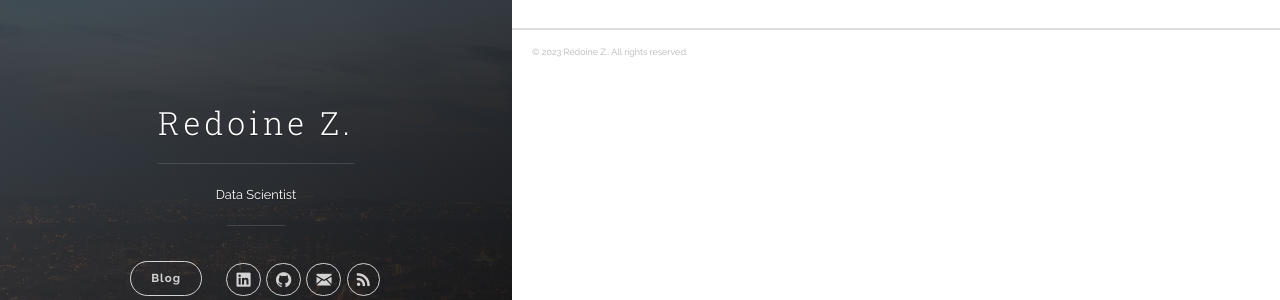
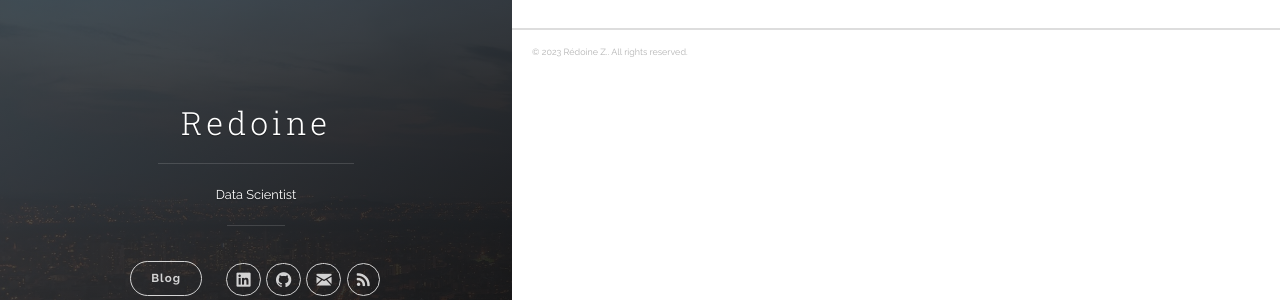
Before and after one commit to redoine-zitouni/redoine-zitouni.github.io, a Jekyll site: the page built from index.html, in a window 1280 px wide. Shown: the part 246-546 px from the top of the page. Built offline with Jekyll 4.4.1, drawn with Linux system fonts in a browser that asks for light colours; the list of posts is cut into pages by our own code.

```diff
--- a/_config.yml
+++ b/_config.yml
@@ -1,5 +1,5 @@
 # Site settings
-title: Redoine Z.
+title: Redoine
 description: 'Data Scientist'
 url: 'https://redoine-zitouni.github.io'
 baseurl: ''
@@ -13,7 +13,7 @@ author:
 #  twitter_username: redoine
 #  facebook_username: redoine
   github_username:  redoine-zitouni
-  linkedin_username:  redoine.z
+  linkedin_username:  z-redoine
 
 defaults:
   -
```
